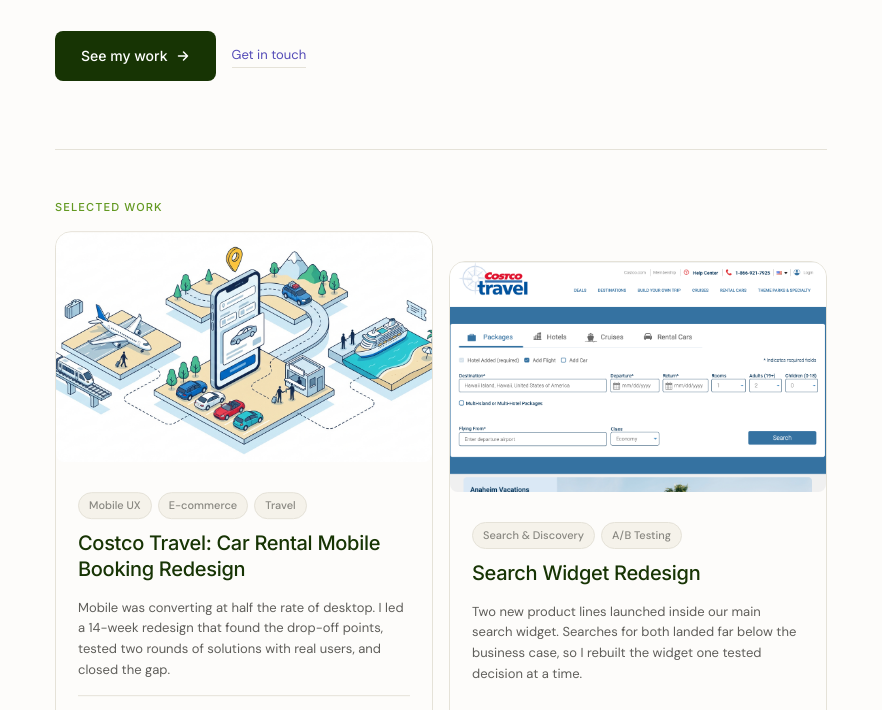
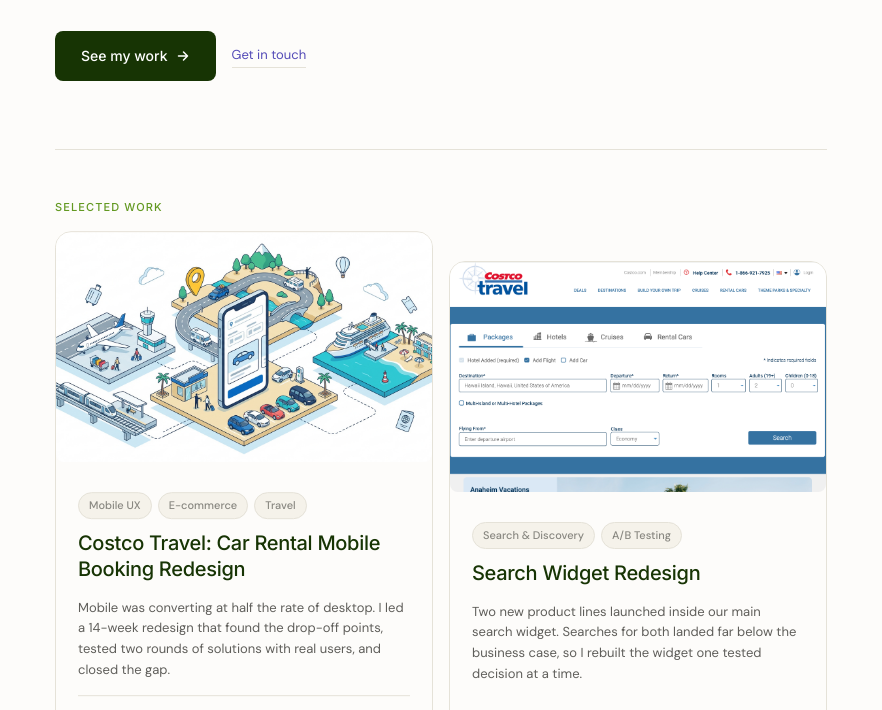
Before and after one commit to Adiconnectsall/design-website, a website built with Vite: page index.html in a window 1280 px wide. Shown: the part 390-1100 px from the top of the page, without its empty margins (199-1081 px from the left). Built offline with nearby package versions, Linux system fonts and the light colour scheme.

Commit message:
Swap home page Car Rental card to Rental_car_hero3.jpeg
Co-Authored-By: Claude Sonnet 5 <noreply@anthropic.com>

```diff
--- a/index.html
+++ b/index.html
@@ -54,7 +54,7 @@
           <a href="/car-rental/" class="case-card"
              aria-label="Costco Travel Car Rental Redesign case study">
             <div class="card-thumb card-thumb-sm">
-              <img src="/src/assets/crbe/Rental_car_hero2.jpeg"
+              <img src="/src/assets/crbe/Rental_car_hero3.jpeg"
                    alt="Costco Travel car rental mobile booking — final Sort and Filter screen" />
             </div>
             <div class="card-body">
```
Also changed, not shown: src/assets/crbe/Rental_car_hero3.jpeg (added).
